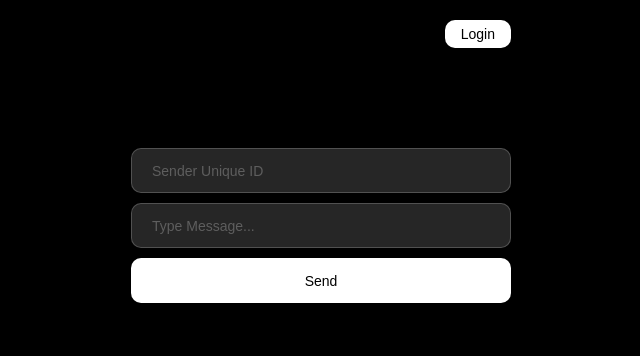
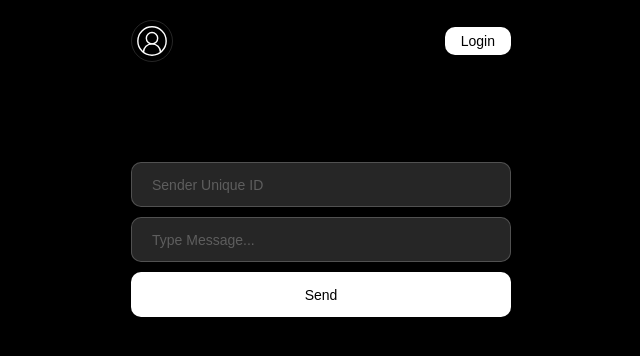
Before and after one commit to manikantaPitla/pmkp, a React (Vite) app: page / in a window 1280 px wide. Shown: the top 356 px of the page, without its empty margins (319-959 px from the left). Built offline with nearby package versions, Linux system fonts and the light colour scheme; no server answers; what ldrs would draw is missing.

Commit message:
added user profile icon

```diff
--- a/index.html
+++ b/index.html
@@ -9,7 +9,10 @@
     />
     <link rel="mask-icon" href="/mask-icon.svg" color="#FFFFFF" />
     <link rel="icon" type="image/svg+xml" href="/logo.svg" />
-    <meta name="viewport" content="width=device-width, initial-scale=1.0" />
+    <meta
+      name="viewport"
+      content="width=device-width,initial-scale=1.0 user-scalable=no"
+    />
     <title>PM</title>
   </head>
   <body>
--- a/src/components/Header/index.jsx
+++ b/src/components/Header/index.jsx
@@ -1,11 +1,11 @@
 import React from "react";
-import { HeaderWrapper } from "./styled-component";
+import { HeaderWrapper, UserNameWrapper } from "./styled-component";
 import { Link, useNavigate } from "react-router-dom";
 import { CustomButton } from "../ui/Button/styled-component";
 import { logOut } from "../../services/firebaseFunctions";
 import useAuthActions from "../../hooks/useAuthActions";
 import toast from "react-hot-toast";
-import { LogOut } from "lucide-react";
+import { CircleUserRound, LogOut } from "lucide-react";
 
 function Header({ user }) {
   const navigate = useNavigate();
@@ -21,9 +21,15 @@ function Header({ user }) {
       console.log(error);
     }
   };
+  console.log(user);
 
   return (
     <HeaderWrapper>
+      <UserNameWrapper>
+        <div>
+          <CircleUserRound size={34} strokeWidth={1} />
+        </div>
+      </UserNameWrapper>
       {user ? (
         <CustomButton type="button" onClick={logoutUser}>
           <LogOut size={18} />
--- a/src/components/Header/styled-component.js
+++ b/src/components/Header/styled-component.js
@@ -2,5 +2,25 @@ import styled from "styled-components";
 
 export const HeaderWrapper = styled.nav`
   display: flex;
-  justify-content: flex-end;
+  justify-content: space-between;
+  align-items: center;
+  gap: 5px;
+  /* background-color: green; */
 `;
+
+export const UserNameWrapper = styled.div`
+  display: flex;
+  align-items: center;
+  gap: 5px;
+
+  div {
+    height: 42px;
+    width: 42px;
+    border-radius: 50px;
+    border: 1px solid var(--bg-shaded);
+    display: flex;
+    justify-content: center;
+    align-items: center;
+    cursor: pointer;
+  }
+`;
```
